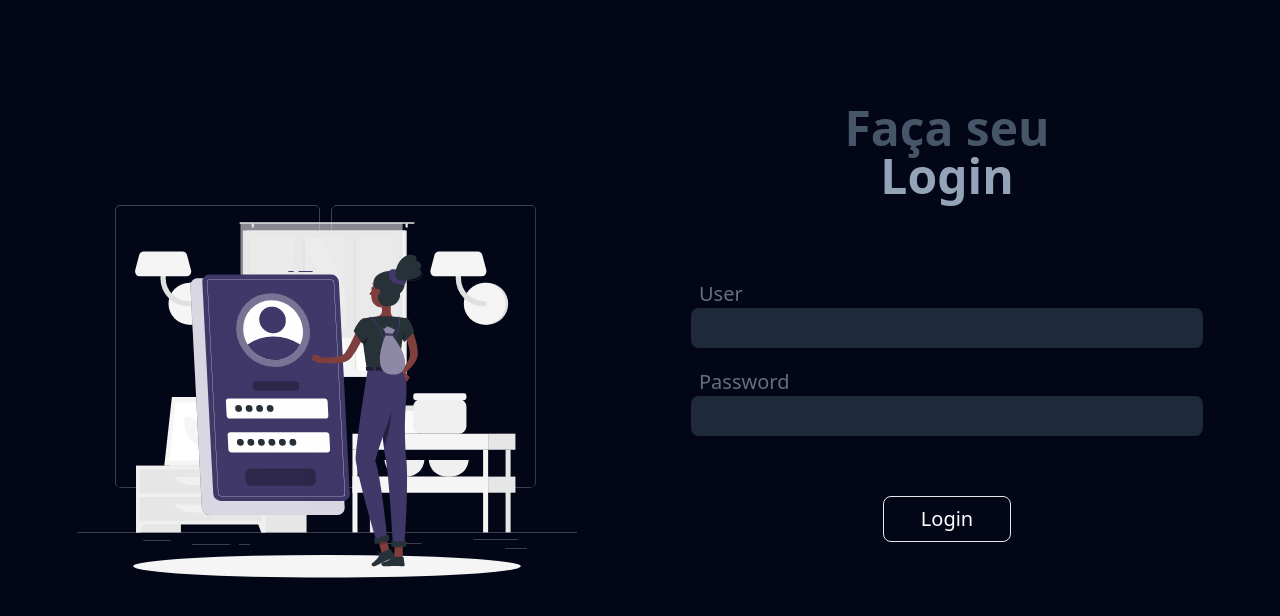
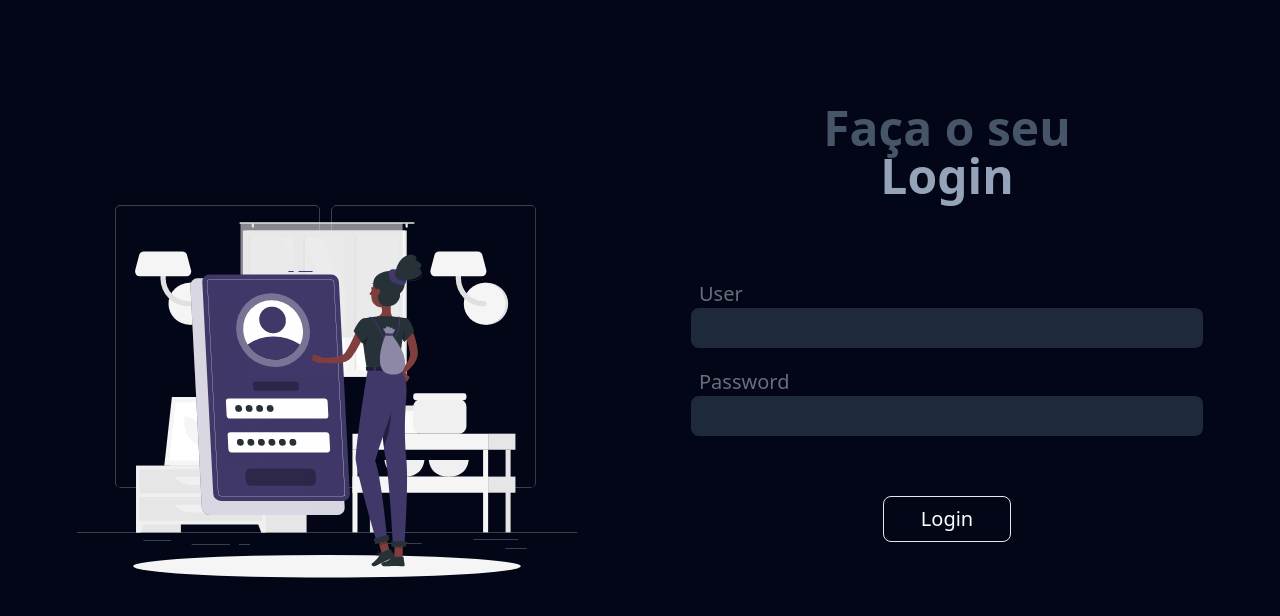
Before and after one commit to letticiamoura/clinica, a React (Vite) app: page /login in a window 1280 px wide. Shown: the top 616 px of the page. Built offline with nearby package versions, Linux system fonts and the light colour scheme; a web font is replaced by a local one.

Commit message:
style: Alterando texto

```diff
--- a/src/pages/Login.tsx
+++ b/src/pages/Login.tsx
@@ -20,7 +20,7 @@ export default function Login() {
 
                 <div className="pt-5 md:pt-1 h-[80vh] lg:h-full w-full md:w-[40vw]">
 
-                    <h1 className="lg:p-20 text-4xl md:text-5xl text-center text-slate-600 font-semibold">Faça seu <br />
+                    <h1 className="lg:p-20 text-4xl md:text-5xl text-center text-slate-600 font-semibold">Faça o seu <br />
                         <span className="text-5xl text-slate-400 font-extrabold">Login</span>
                     </h1>
 
```
